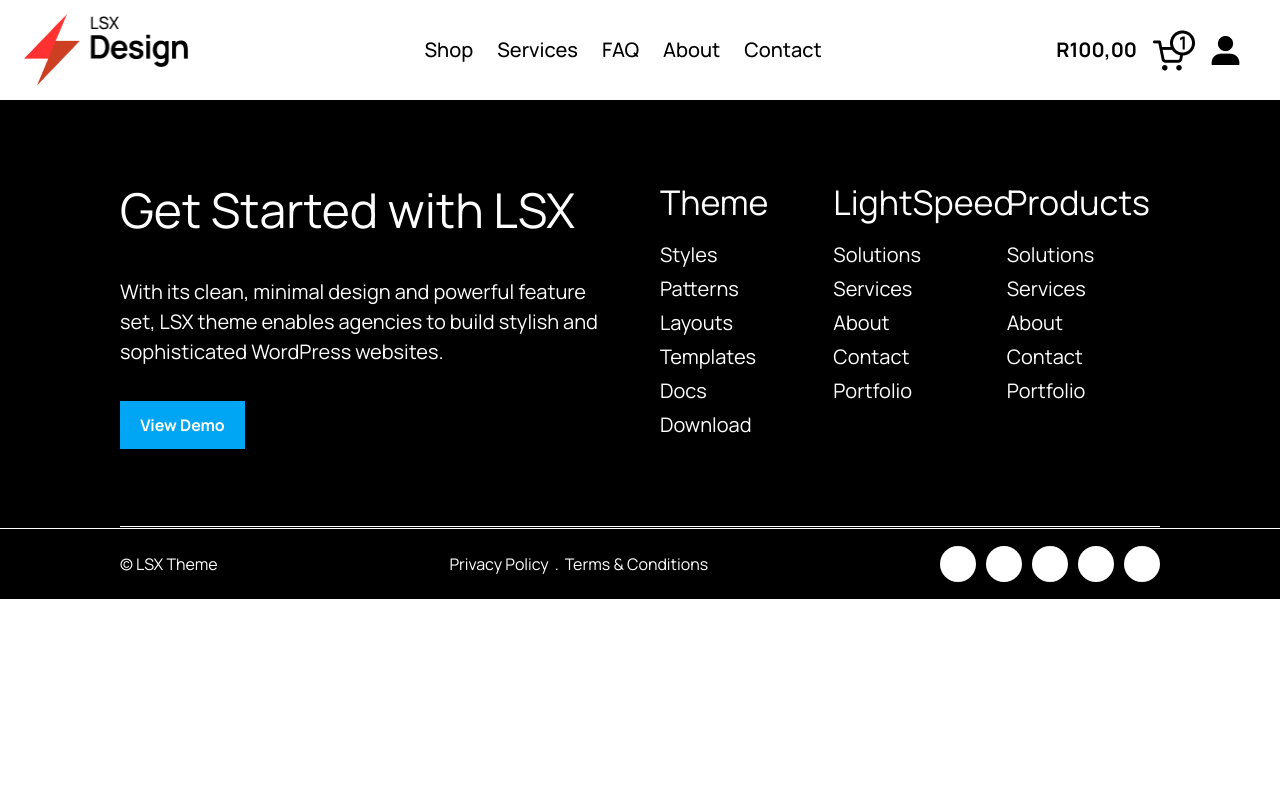
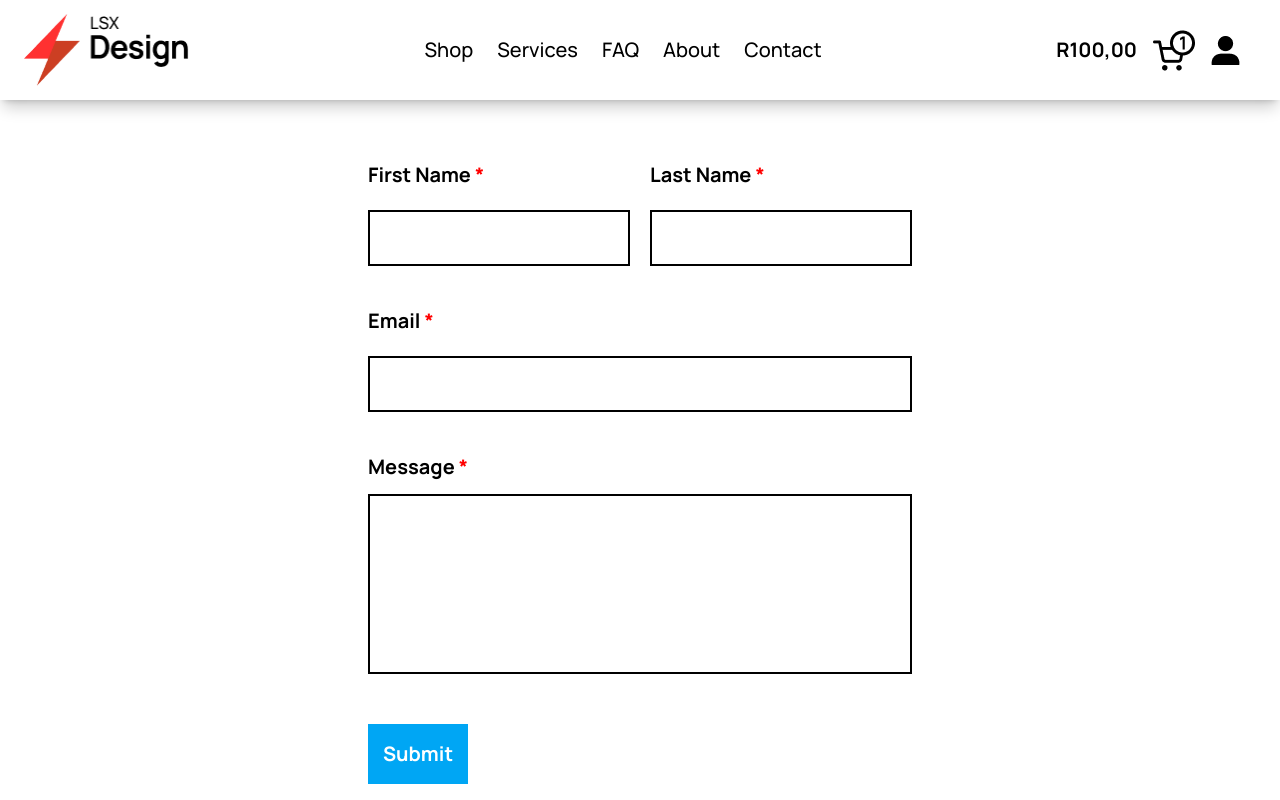
Before and after one commit to abdullahamin09/WooCommerce, a React (Vite) app: page /contactus in a window 1280 px wide. Shown: the top 800 px of the page. Built offline with nearby package versions, Linux system fonts and the light colour scheme; some icons are missing.

Commit message:
added contact page

```diff
--- a/src/App.jsx
+++ b/src/App.jsx
@@ -14,6 +14,7 @@
 import CheckoutBilling from './pages/CheckoutBilling'
 import CheckoutConfirmed from './pages/CheckoutConfirmd'
 import Services from './components/Services'
+import ContactUs from './components/ContactUs'
 import Review from './pages/Review'
 
 function App() {
@@ -27,6 +28,7 @@
             <Route path='/home' element={<Home />} />
             <Route path='/login' element={<Auth />} />
             <Route path='/services' element={<Services />} />
+            <Route path='/contactus' element={<ContactUs />} />
             <Route path='/forgetpassword' element={<ResetPassword />} />
             <Route path='/myaccount/*' element={<MyAccount />} />
             <Route path='/shop' element={<Shop />} />
--- /dev/null
+++ b/src/components/ContactUs.jsx
@@ -0,0 +1,57 @@
+import Button from './Shared/Button'
+import Input from './Shared/Input'
+import TextArea from './Shared/TextArea'
+
+const ContactUs = () => {
+  return (
+    <div className='flex items-center flex-col'>
+      <form className='max-w-[600px] my-[60px] flex flex-col gap-10 mx-[30px]'>
+        <div className="flex sm:flex-row flex-col gap-[20px]">
+          <Input
+            Label='First Name'
+            HtmlFor='firstName'
+            type='text'
+            inputClass="flex-1"
+            textSize=' font-bold'
+            mb='[20px]'
+            Name='firstName'
+            important
+          />
+          <Input
+            Label='Last Name'
+            HtmlFor='lastName'
+            type='text'
+            inputClass="flex-1"
+            textSize=' font-bold'
+            mb='[20px]'
+            Name='lastName'
+            important
+          />
+        </div>
+        <Input
+          Label='Email'
+          HtmlFor='email'
+          type='email'
+          textSize='[20px] font-bold'
+          mb='[20px]'
+          Name='email'
+          important
+        />
+        <TextArea
+          Label="Message"
+          Name='message'
+          id='message'
+          important
+          areaWrapClass='!font-bold'
+        />
+        <Button
+          content='Submit'
+          btnClass='max-w-[100px] !text-[20px]/[30px]'
+          btnType='submit'
+        />
+      </form>
+    </div>
+  )
+}
+
+export default ContactUs
--- a/src/components/Header.jsx
+++ b/src/components/Header.jsx
@@ -73,7 +73,7 @@
             <a href="#" className="hover:text-[blue] transition-colors duration-300">About</a>
           </li>
           <li className="pl-[30px] md:pl-0 max-md:h-[50px]">
-            <a href="" className="hover:text-[blue] transition-colors duration-300">Contact</a>
+            <Link to="/contactus" className="hover:text-[blue] transition-colors duration-300">Contact</Link>
           </li>
         </ul>
         <div className="flex justify-between items-center space-x-4">
--- a/src/components/Shared/TextArea.jsx
+++ b/src/components/Shared/TextArea.jsx
@@ -1,4 +1,4 @@
-import React from 'react'
+
 
 const TextArea = ({
     Label,
@@ -6,10 +6,11 @@
     Name,
     important = false,
     areaClass,
+    areaWrapClass = '',
 
 }) => {
     return (
-        <div className='flex flex-col items-start gap-[12px] mb-[10px] text-[20px]/[30px] font-medium '>
+        <div className={`flex flex-col items-start gap-[12px] mb-[10px] text-[20px]/[30px] font-medium ${areaWrapClass}`}>
             <label className="" htmlFor={id}>{Label} {important && <span className='text-[#FF0000]'>*</span>}</label>
             <textarea className={`border-[2px] border-[#000000] w-full h-[180px] resize-none font-normal p-[6px] focus:outline-none bg-white ${areaClass}`} required={important} name={Name} id={id}></textarea>
         </div>
```
